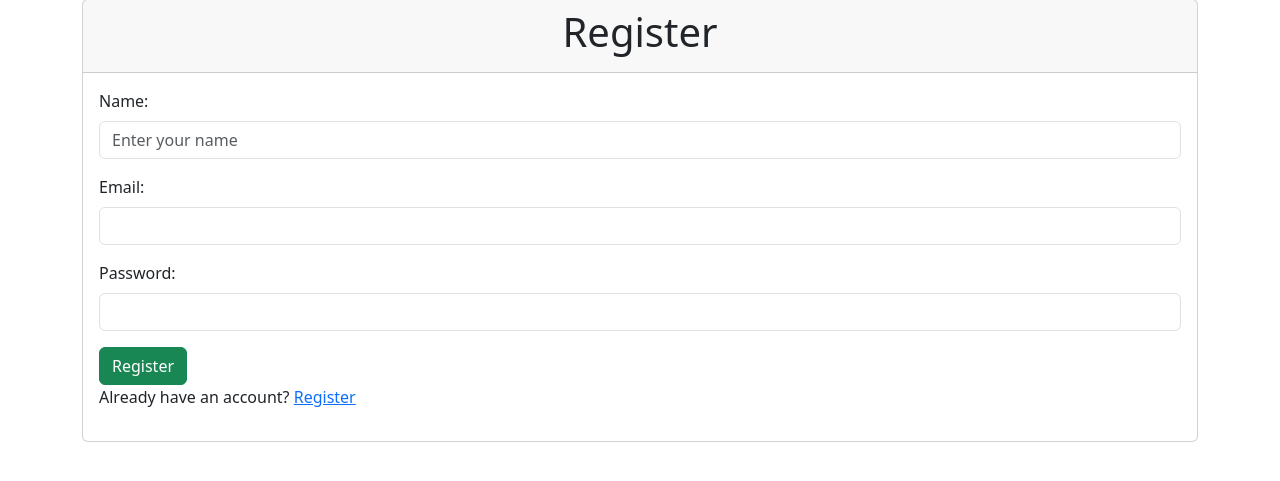
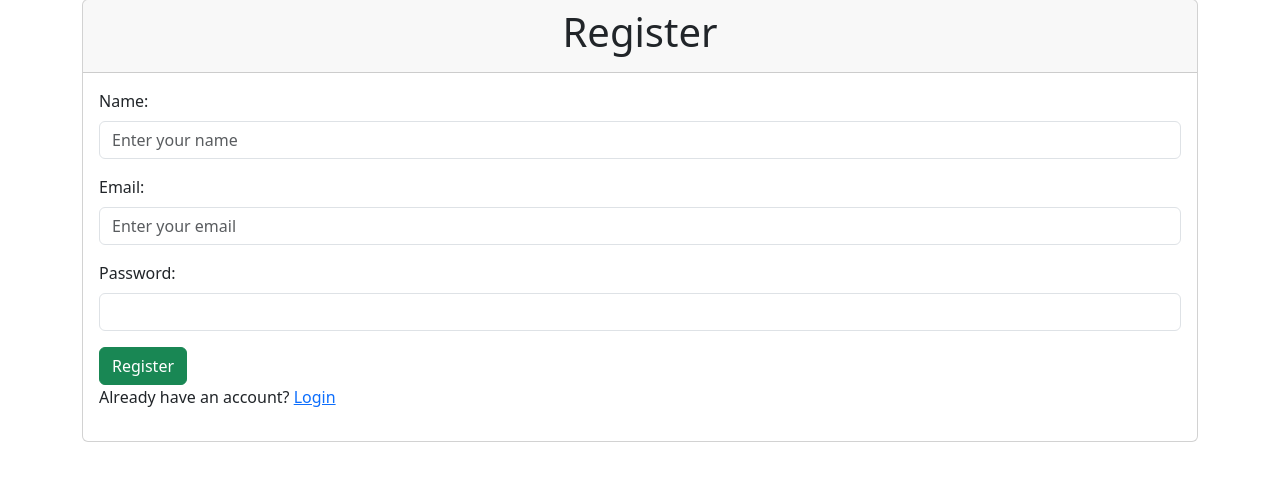
Before and after one commit to SatyajitManna4/empMangeSystemSujal, a CodeIgniter 4 app: the page made by app/Views/auth/register.php in a window 1280 px wide. Shown: the part 65-546 px from the top of the page. Run offline with PHP 8.4 and a stand-in for CodeIgniter, Linux system fonts and the light colour scheme; the template is opened without the code that fills it, so the values that code supplies are empty; some libraries are stand-ins or nearby versions.

Commit message:
improved url and form

```diff
--- a/app/Config/App.php
+++ b/app/Config/App.php
@@ -40,7 +40,7 @@ class App extends BaseConfig
      * something else. If you have configured your web server to remove this file
      * from your site URIs, set this variable to an empty string.
      */
-    public string $indexPage = 'index.php';
+    public string $indexPage = '';
 
     /**
      * --------------------------------------------------------------------------
--- a/app/Views/auth/login.php
+++ b/app/Views/auth/login.php
@@ -20,7 +20,7 @@
 
                     <div class="mb-3">
                         <label class="form-label">Email: </label>
-                        <input type="email" name="email" class="form-control">
+                        <input type="email" name="email" class="form-control" value="<?= old('email') ?>">
                     </div>
                     <div class="mb-3">
                         <label class="form-label">Password: </label>
--- a/app/Views/auth/register.php
+++ b/app/Views/auth/register.php
@@ -13,12 +13,12 @@
                 <?= csrf_field() ?>
                     <div class="mb-3">
                         <label class="form-label">Name: </label>
-                        <input type="text" name="name" class="form-control" placeholder="Enter your name">
+                        <input type="text" name="name" class="form-control" placeholder="Enter your name" value="<?= old('name') ?>">
                     </div>
 
                     <div class="mb-3">
                         <label class="form-label">Email: </label>
-                        <input type="email" name="email" class="form-control">
+                        <input type="email" name="email" class="form-control" placeholder="Enter your email" value="<?= old('email') ?>">
                     </div>
                     <div class="mb-3">
                         <label class="form-label">Password: </label>
@@ -26,7 +26,7 @@
                     </div>
 
                     <button type="submit" class="btn btn-success">Register</button>
-                     <p>Already have an account? <a href="login">Register</a></p>
+                     <p>Already have an account? <a href="login">Login</a></p>
                 </form>
 
                 <?php if ($errors = session()->getFlashdata('errors')): ?>
```
